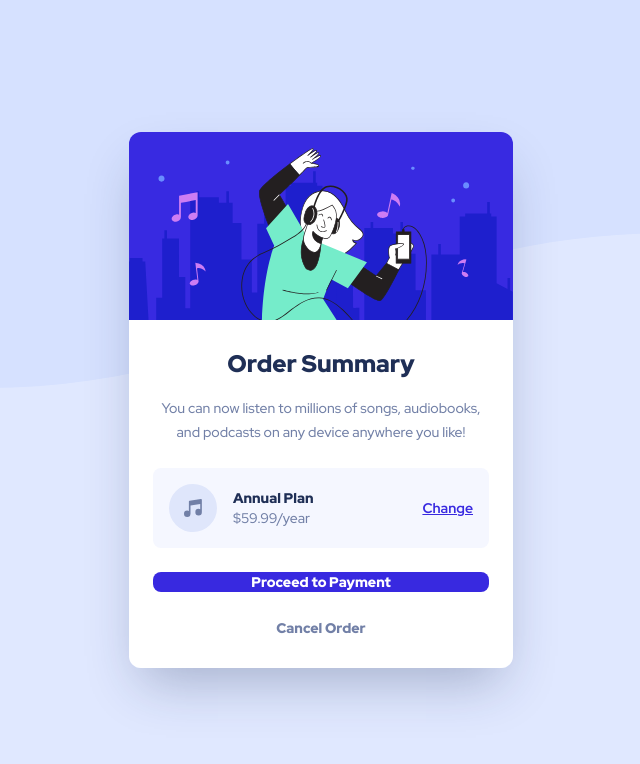
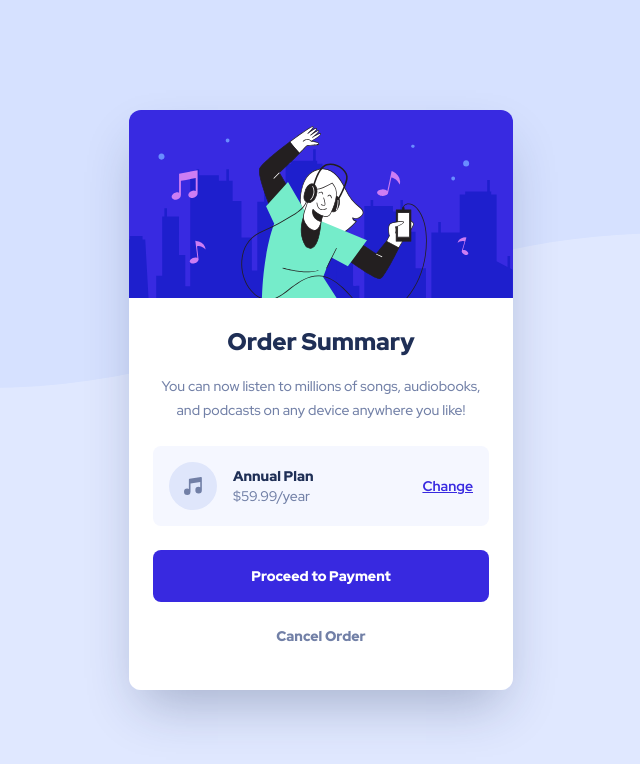
Before and after one commit to StephenYu2018/order-summary-component-main, a website: page index.html in a window 1280 px wide. Shown: the whole page, without its empty margins (319-959 px from the left). Drawn offline with Linux system fonts and the light colour scheme.

Commit message:
add padding and container for buttons

```diff
--- a/index.html
+++ b/index.html
@@ -60,14 +60,16 @@
           </button>
         </div>
 
+        <div class="space-y-2">
           <button class=" bg-bright-blue text-white text-sm text-center
-        font-black w-full rounded-lg">
+          font-black py-4 w-full rounded-lg">
             Proceed to Payment
           </button>
           <button class=" text-desaturated-blue text-sm text-center font-black
-        w-full rounded-lg">
+          py-4 w-full rounded-lg">
             Cancel Order
           </button>
+        </div>
 
       </div>
     </article>
```
Also changed, not shown: dist/styles.css. Lines whose indentation alone changed are shown as unchanged.
